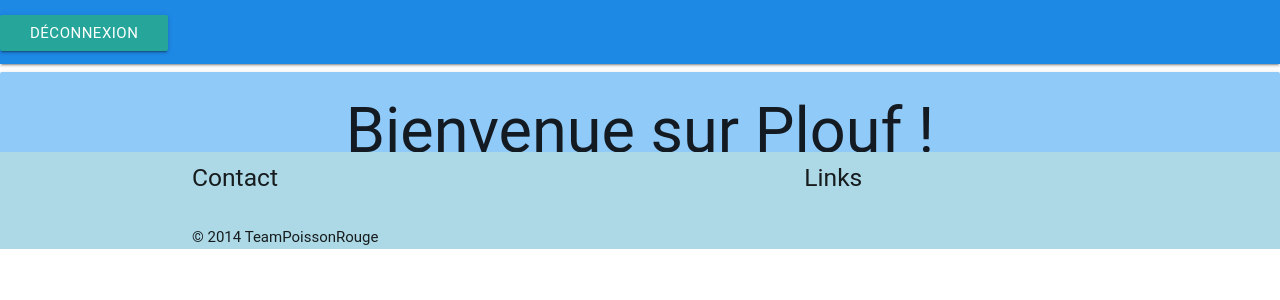
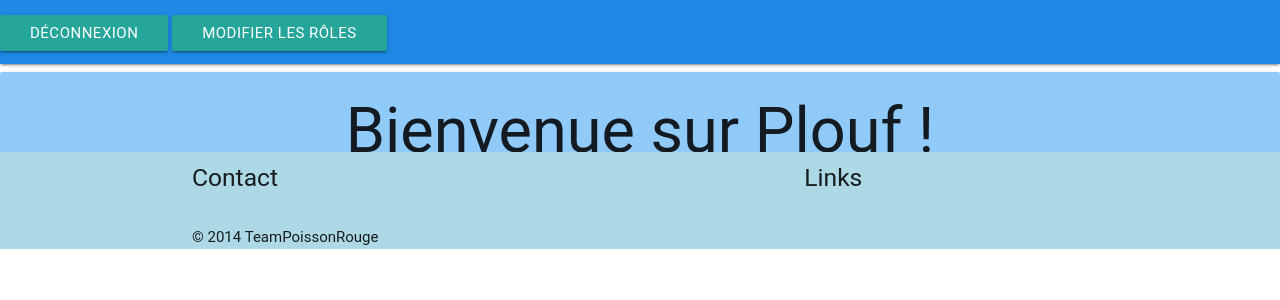
Before and after one commit to Bananhat/ProjetAgile, a PHP site: page / in a window 1280 px wide. Shown: the top 300 px of the page. Run offline with PHP 8.4, Linux system fonts and the light colour scheme; data that the repository does not hold is empty; some libraries are stand-ins or nearby versions; some web fonts are replaced.

Commit message:
modif navbar

```diff
--- a/content/navbar.php
+++ b/content/navbar.php
@@ -13,7 +13,8 @@ include('../includes/utils_user.php');?>
     <div class="nav-wrapper">
         <div class="#1e88e5 blue darken-1">
             <a class="waves-effect waves-light btn">Déconnexion</a>
-			<?php $user = get_logged_user();
+            <a class="wave-effect waves-light btn">Modifier les rôles</a>
+            <?php $user = get_logged_user();
 				  if(is_admin($user))
 				  {
 						echo '<a class="waves-effect waves-light btn">Inscrire utilisateur</a>';
```
